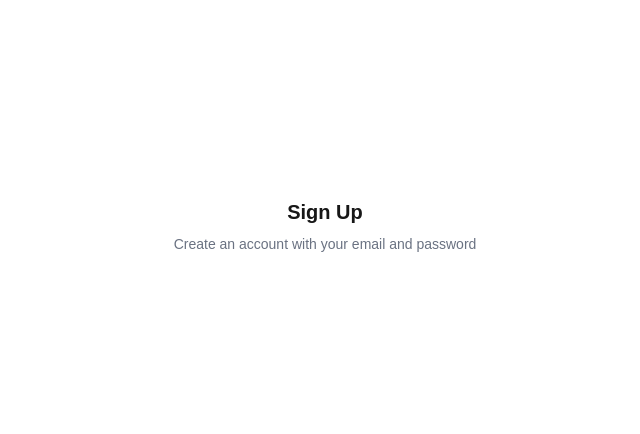
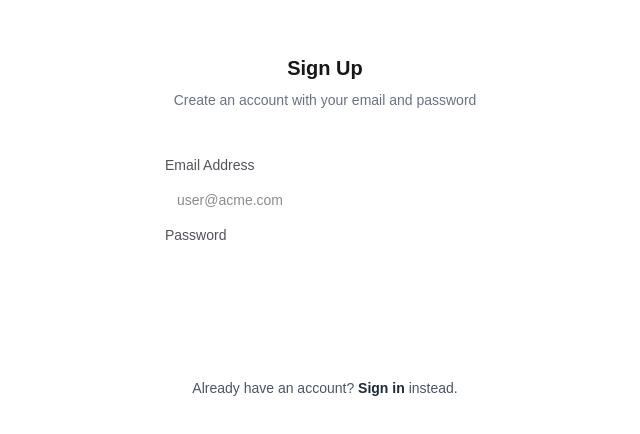
Before and after one commit to jaganraajan/stock-chatbot-gemini, a Next.js app: page /register in a window 1280 px wide. Shown: the part 174-608 px from the top of the page, without its empty margins (315-955 px from the left). Built offline with nearby package versions, Linux system fonts and the light colour scheme.

Commit message:
connect neon database for user registration

```diff
--- a/src/app/(auth)/register/page.tsx
+++ b/src/app/(auth)/register/page.tsx
@@ -1,6 +1,30 @@
 "use client";
 
+import Link from "next/link";
+import { useState } from "react";
+
+import { AuthForm } from "@/components/custom/auth-form";
+import { SubmitButton } from "@/components/custom/submit-button";
+
+import axios from 'axios';
+
 export default function Page() {
+
+    const [email, setEmail] = useState("");
+    const [message, setMessage] = useState('');
+
+    const handleSubmit = async (formData: FormData) => {
+      setEmail(formData.get("email") as string);
+      try {
+        const password = formData.get("password") as string;
+        const response = await axios.post('/api/createUser', { email, password });
+        setMessage(response.data.message);
+    } catch (error) {
+        setMessage('An error occurred');
+        console.log(error);
+    }
+    };
+
     return (
         <div className="flex h-screen w-screen items-center justify-center bg-background">
       <div className="w-full max-w-md overflow-hidden rounded-2xl gap-12 flex flex-col">
@@ -10,6 +34,20 @@ export default function Page() {
             Create an account with your email and password
           </p>
         </div>
+        <AuthForm action={handleSubmit} defaultEmail={email}>
+          <SubmitButton>Sign Up</SubmitButton>
+          <p className="text-center text-sm text-gray-600 mt-4 dark:text-zinc-400">
+            {"Already have an account? "}
+            <Link
+              href="/login"
+              className="font-semibold text-gray-800 hover:underline dark:text-zinc-200"
+            >
+              Sign in
+            </Link>
+            {" instead."}
+          </p>
+          {message && <p>{message}</p>}
+        </AuthForm>
       </div>
     </div>
     );
--- /dev/null
+++ b/src/pages/api/createUser.ts
@@ -0,0 +1,38 @@
+import { NextApiRequest, NextApiResponse } from 'next';
+import { neon } from '@neondatabase/serverless';
+import { v4 as uuidv4 } from 'uuid';
+import { genSaltSync, hashSync } from 'bcrypt';
+
+export default async function handler(req: NextApiRequest, res: NextApiResponse) {
+    if (req.method === 'POST') {
+        const { email, password } = req.body;
+        console.log(email, password);
+
+        try {
+            const sql = neon(process.env.DATABASE_URL || '');
+            await sql`
+            CREATE TABLE IF NOT EXISTS Users (
+                id UUID PRIMARY KEY,
+                email VARCHAR(64) NOT NULL,
+                password VARCHAR(64) NOT NULL
+            )
+            `;
+
+            const salt = genSaltSync(10);
+            const hash = hashSync(password, salt);
+
+            const id = uuidv4();
+            await sql`
+                INSERT INTO Users (id, email, password)
+                VALUES (${id}, ${email}, ${hash})
+            `;
+
+            res?.status(200).json({ message: 'User added successfully!!' });
+        } catch (error) {
+            console.error(error);
+            res?.status(500).json({ error: 'Internal server error.' });
+        }
+    } else {
+        res.status(405).json({ error: 'Method not allowed' });
+    }
+}
```
Also changed, not shown: package.json (+13 -1 lines).
